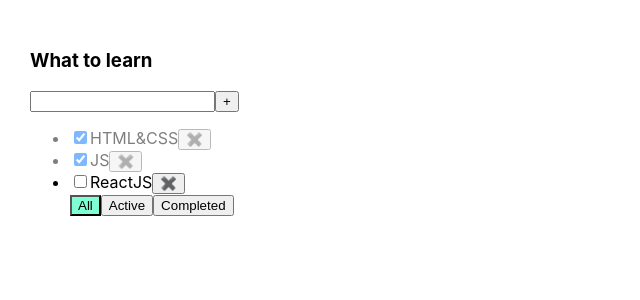
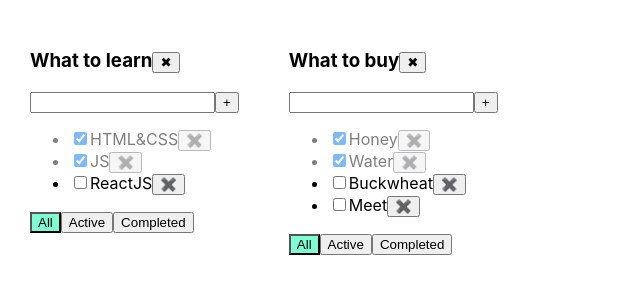
Before and after one commit to Bakhram74/todo-list-react, a React (Create React App) app in the folder 1-full set project/: page / in a window 1280 px wide. Shown: the top 300 px of the page, without its empty margins (0-640 px from the left). Built offline with nearby package versions, Linux system fonts and the light colour scheme.

Commit message:
todolist 05

```diff
--- a/1-full set project/src/App.tsx
+++ b/1-full set project/src/App.tsx
@@ -1,56 +1,91 @@
 import React, {useState} from 'react';
 import './App.css';
-import {TodoList} from "./TodoList";
+import {TaskType, TodoList} from "./TodoList";
 import {v1} from "uuid";
 
+type TodoListType = {
+    id: string,
+    title: string,
+    filter: FilterValuesType
+}
+
+type TasksStateType = {
+    [todolistId: string]: Array<TaskType>
+}
 export type FilterValuesType = "all" | "completed" | "active"
 
 function App() {
-    const [tasks, setTask] = useState([
-        {id: v1(), title: "HTML&CSS", isDone: true},
-        {id: v1(), title: "JS", isDone: true},
-        {id: v1(), title: "ReactJS", isDone: false},
+    const todoListId_1 = v1()
+    const todoListId_2 = v1()
+    const [todoLists, setTodoLists] = useState<Array<TodoListType>>([
+        {id: todoListId_1, title: "What to learn", filter: 'all'},
+        {id: todoListId_2, title: "What to buy", filter: 'all'}
     ])
-    const [filter, setFilter] = useState<FilterValuesType>("all")
+    const [tasks, setTask] = useState<TasksStateType>({
+        [todoListId_1]: [
+            {id: v1(), title: "HTML&CSS", isDone: true},
+            {id: v1(), title: "JS", isDone: true},
+            {id: v1(), title: "ReactJS", isDone: false},
+        ],
+        [todoListId_2]: [
+            {id: v1(), title: "Honey", isDone: true},
+            {id: v1(), title: "Water", isDone: true},
+            {id: v1(), title: "Buckwheat", isDone: false},
+            {id: v1(), title: "Meet", isDone: false},
+        ]
+    })
 
-    let tasksForTodoList = tasks
+    const removeTodoList = (todoListId: string) => {
+        setTodoLists(todoLists.filter(t => t.id !== todoListId))
+        delete tasks[todoListId]
+    }
+    const changeTodoListFilter = (value: FilterValuesType, todoListId: string) => {
+        setTodoLists(todoLists.map(t => t.id === todoListId ? {...t, filter: value} : t))
+    }
+    const removeTask = (id: string, todoListId: string) => {
+        const copies = {...tasks}
+        copies[todoListId] = copies[todoListId].filter(t => t.id !== id)
+        setTask(copies)
+        //setTask({...tasks,[todoListId]:tasks[todoListId].filter(t=>t.id !== id)})
+    }
+    const addTask = (title: string, todoListId: string) => {
+        let newTitle = {id: v1(), title: title, isDone: false}
+        setTask({...tasks, [todoListId]: [newTitle, ...tasks[todoListId]]})
+    }
+    const changeTaskStatus = (id: string, isDone: boolean, todoListId: string) => {
+        //   const copy= {...tasks}
+        // copy[todoListId].map(t => t.id === id ? isDone : t.isDone)
+        //   setTask(copy)
+        setTask({...tasks, [todoListId]: tasks[todoListId].map(t => t.id === id ? {...t, isDone: isDone} : {...t})})
+    }
+    const getFilteredTasks = (t: TaskType[], f: FilterValuesType) => {
+        let tasksForTodoList = t
+        if (f === 'active') {
+            tasksForTodoList = t.filter(t => !t.isDone)
+        }
+        if (f === 'completed') {
+            tasksForTodoList = t.filter(t => t.isDone)
+        }
+        return tasksForTodoList
+    }
+    const TodolistComponents = todoLists.map(tl => {
+        return (
+            <TodoList title={tl.title}
+                      key={tl.id}
+                      todoListId={tl.id}
+                      tasks={getFilteredTasks(tasks[tl.id], tl.filter)}
+                      removeTask={removeTask}
+                      changeTodoListFilter={changeTodoListFilter}
+                      addTask={addTask}
+                      changeTaskStatus={changeTaskStatus}
+                      filter={tl.filter}
+                      removeTodoList={removeTodoList}
+            />)
 
-    if (filter === "active") {
-        tasksForTodoList = tasks.filter(task => !task.isDone)
-    }
-    if (filter === "completed") {
-        tasksForTodoList = tasks.filter(task => task.isDone)
-    }
-
-    const changeFilter = (value: FilterValuesType) => {
-        setFilter(value)
-    }
-
-    const removeTask = (id: string) => {
-        setTask(tasks.filter(task => task.id !== id))
-    }
-
-    const addTask = (title: string) => {
-        let newTitle = {id: v1(), title: title, isDone: false}
-        setTask([newTitle, ...tasks])
-
-    }
-
-    const changeStatus = (id:string,isDone:boolean)=>{
-        tasks.map(t=> t.id === id ? t.isDone = isDone : t.isDone )
-
-        setTask([...tasks])
-    }
+    })
     return (
         <div className={'App'}>
-            <TodoList title={'What to learn'}
-                      tasks={tasksForTodoList}
-                      removeTask={removeTask}
-                      changeFilter={changeFilter}
-                      addTask={addTask}
-                      changeTaskStatus={changeStatus}
-                      filter={filter}
-            />
+            {TodolistComponents}
         </div>
 
     )
--- a/1-full set project/src/TodoList.tsx
+++ b/1-full set project/src/TodoList.tsx
@@ -3,73 +3,70 @@
 import Button from "./components/Button";
 import './App.css'
 
-type TaskType = {
+export type TaskType = {
     id: string
     title: string
     isDone: boolean
 }
 type TodoListType = {
+    todoListId: string
     title: string
-    tasks: TaskType[]
-    removeTask: (id: string) => void
-    changeFilter: (filter: FilterValuesType) => void
-    addTask: (title: string) => void
-    changeTaskStatus: (id: string, isDone: boolean) => void
-    filter:FilterValuesType
+    filter: FilterValuesType
+    tasks: TaskType[],
+    removeTask: (id: string, todoListId: string) => void
+    changeTodoListFilter: (filter: FilterValuesType, todoListId: string) => void
+    addTask: (title: string, todoListId: string) => void
+    changeTaskStatus: (id: string, isDone: boolean, todoListId: string) => void
+    removeTodoList: (todoListId: string) => void
 }
 export const TodoList = (props: TodoListType) => {
 
     const [title, setTitle] = useState("")
-    const [error,setError] = useState('')
+    const [error, setError] = useState('')
 
-    const removeTaskHandler = (id: string) => {
-        props.removeTask(id)
-    }
-    const mapTasks = props.tasks.map(t => {
-        const changeStatus = (e: ChangeEvent<HTMLInputElement>) => {
-            props.changeTaskStatus(t.id, e.currentTarget.checked)
+    const TasksList = props.tasks.length ? props.tasks.map(t=>{
+        const changeTaskStatus = (e: ChangeEvent<HTMLInputElement>) => {
+            props.changeTaskStatus(t.id, e.currentTarget.checked, props.todoListId)
+        }
+        const removeTaskHandler = () => {
+            props.removeTask(t.id, props.todoListId)
         }
         return (
-            <li key={t.id} className={t.isDone ? 'is-done' : ''}><input type='checkbox' onChange={changeStatus}
-                                  checked={t.isDone}/><span>{t.title}</span>
-                <button onClick={() => removeTaskHandler(t.id)}>
+            <li key={t.id} className={t.isDone ? 'is-done' : ''}><input type='checkbox' onChange={changeTaskStatus}
+                                                                        checked={t.isDone}/><span>{t.title}</span>
+                <button onClick={removeTaskHandler}>
                     <span>✖️</span>
                 </button>
             </li>
         )
-    })
+    }) : <span>Your list is empty</span>
     const addTaskHandler = () => {
         if (title.trim() !== "") {
-            props.addTask(title.trim())
+            props.addTask(title.trim(), props.todoListId)
             setTitle("")
-        }else {
+        } else {
             setError('Title is required')
         }
     }
     const onKeyPressHandler = (e: KeyboardEvent<HTMLInputElement>) => {
-        if (error){
+        if (error) {
             setError('')
         }
         if (e.key === 'Enter') {
             addTaskHandler()
         }
     }
-const inputErr = error ? 'error': ""
+    const inputErr = error ? 'error' : ""
     const onChangeHandler = (e: ChangeEvent<HTMLInputElement>) => {
         setTitle(e.currentTarget.value)
     }
-    const onAllClickHandler = () => {
-        props.changeFilter('all')
-    }
-    const onActiveClickHandler = () => {
-        props.changeFilter('active')
-    }
-    const onCompletedClickHandler = () => {
-        props.changeFilter('completed')
-    }
+    const onButtonClickHandler = (filterValue: FilterValuesType) => () => props.changeTodoListFilter(filterValue, props.todoListId)
+    const removeTodoList = () => props.removeTodoList(props.todoListId)
     return (
         <div>
-            <h3>{props.title}</h3>
+            <h3>{props.title}
+                <button onClick={removeTodoList}>✖</button>
+            </h3>
             <div><input value={title}
                         className={inputErr}
                         onChange={onChangeHandler}
@@ -79,13 +76,20 @@
                 {error && <div className={'error-message'}>{error}</div>}
             </div>
             <ul>
-                {mapTasks}
+                {TasksList}
+            </ul>
                 <div>
-                    <button className={props.filter === 'all' ? 'all-bnt' : ''} onClick={onAllClickHandler}>All</button>
-                    <button className={props.filter === 'active' ? 'active-bnt' : ''} onClick={onActiveClickHandler}>Active</button>
-                    <button className={props.filter === 'completed' ? 'completed-bnt' : ''} onClick={onCompletedClickHandler}>Completed</button>
+                    <button className={props.filter === 'all' ? 'all-bnt' : ''}
+                            onClick={onButtonClickHandler('all')}>All
+                    </button>
+                    <button className={props.filter === 'active' ? 'active-bnt' : ''}
+                            onClick={onButtonClickHandler('active')}>Active
+                    </button>
+                    <button className={props.filter === 'completed' ? 'completed-bnt' : ''}
+                            onClick={onButtonClickHandler('completed')}>Completed
+                    </button>
                 </div>
-            </ul>
+
         </div>
     )
 }
```
